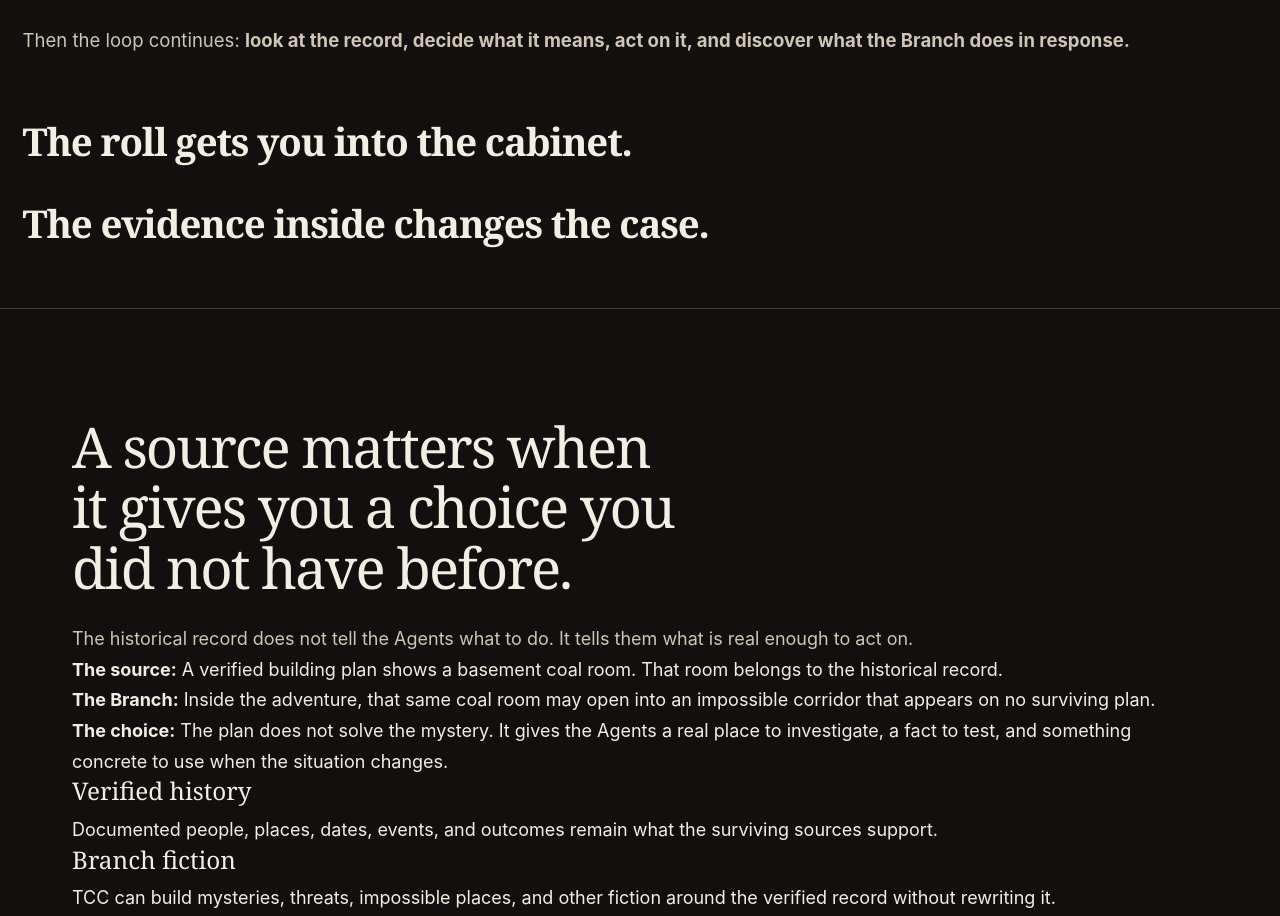
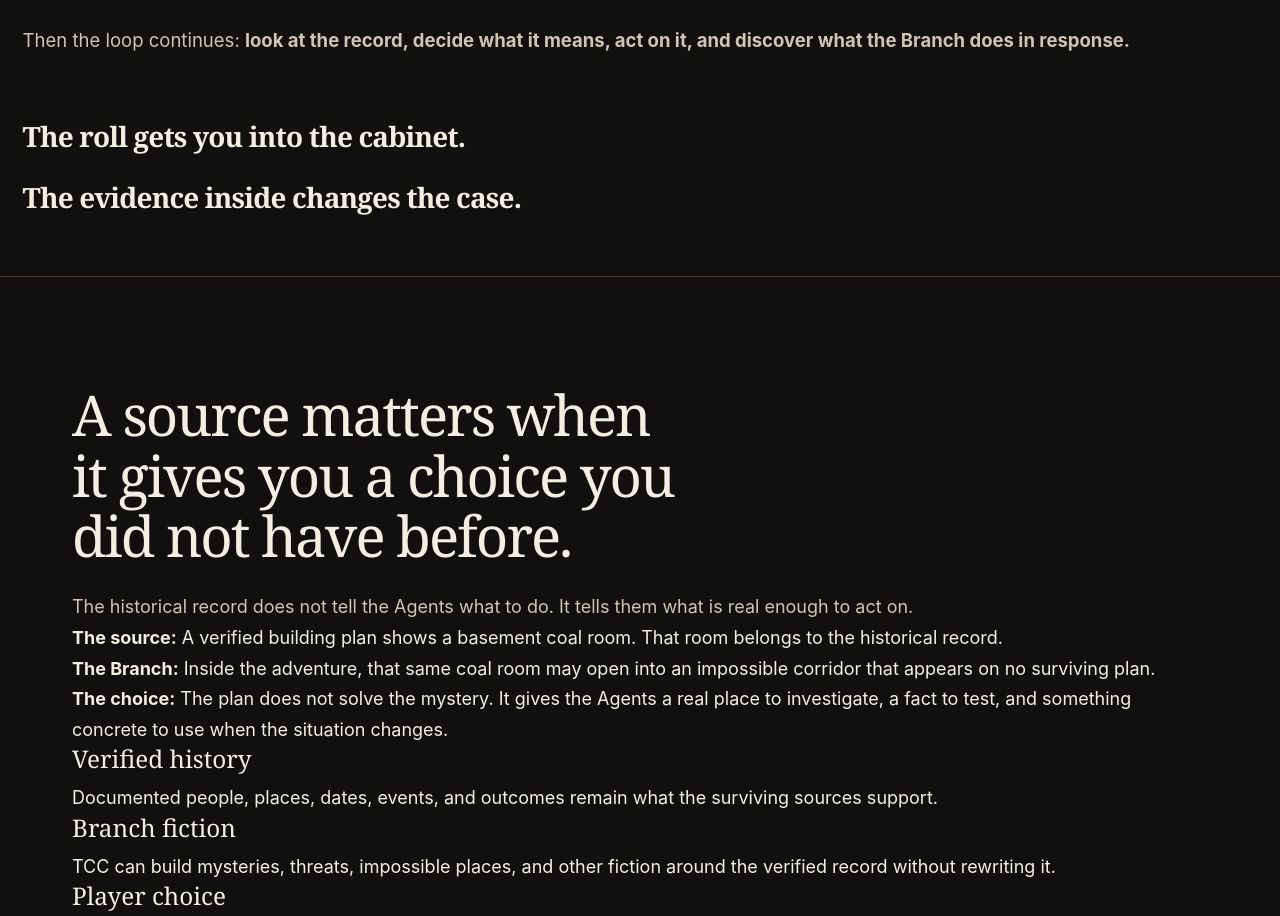
Before and after one commit to casevoiceai/tccrpg, a React (Vite) app: page / in a window 1280 px wide. Shown: the part 4025-4941 px from the top of the page. Built offline with nearby package versions, Linux system fonts and the light colour scheme.

Commit message:
Reduce records room closing statement size

```diff
--- a/src/styles.css
+++ b/src/styles.css
@@ -1464,3 +1464,10 @@ footer p {
     min-height: 0 !important;
   }
 }
+
+
+/* Scale records-room closing statement to match page hierarchy */
+#how-tcc-works .year-zero-final {
+  font-size: clamp(1.55rem, 2vw, 2.1rem) !important;
+  line-height: 1.08 !important;
+}
```
